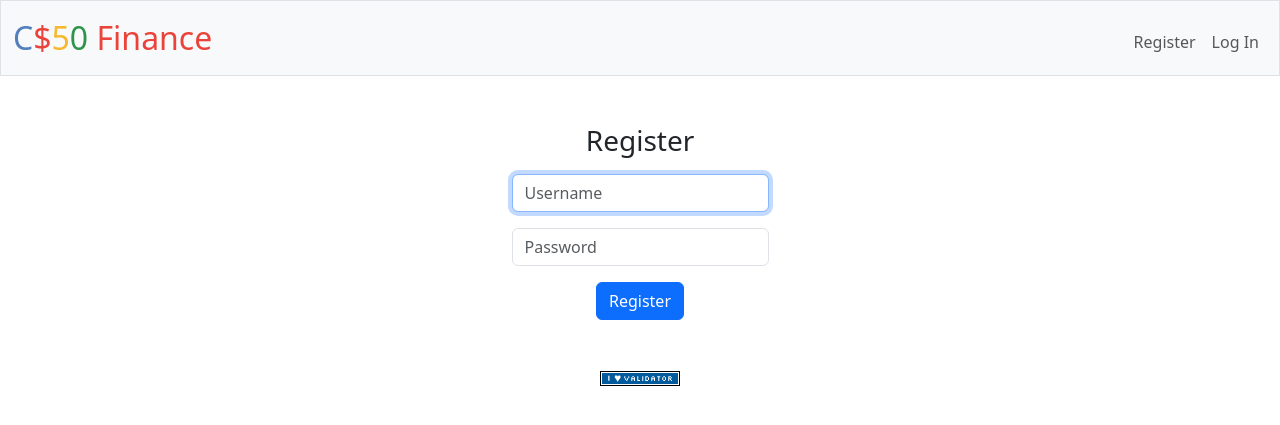
After one commit to kkig/python-finance-web, a Flask app: template finance/templates/register.html in a window 1280 px wide. The commit adds this page. Shown: the top 425 px of the page. Run offline with Flask 3, Linux system fonts and the light colour scheme; the template is opened without the code that fills it, so the values that code supplies are empty.

Commit message:
Added frontend for /auth/register

```diff
--- a/finance/__init__.py
+++ b/finance/__init__.py
@@ -15,7 +15,7 @@ def create_app(test_config=None):
         # used by flask and extensions to keep data safe
         SECRET_KEY="dev",
         # path to SQLite database - it's under app.instance_path
-        DATABASE=os.path.join(app.instance_path, "finance.sqlite"),
+        DATABASE=os.path.join(app.instance_path, "finance.db"),
     )
 
     if test_config is None:
--- a/finance/auth.py
+++ b/finance/auth.py
@@ -20,7 +20,7 @@ def after_request(response):
 @bp.route("/register", methods=["GET", "POST"])
 def register():
     """Register user"""
-    return apology("TODO")
+    return render_template("register.html")
 
 
 @bp.route("/login", methods=["GET", "POST"])
--- a/finance/templates/layout.html
+++ b/finance/templates/layout.html
@@ -1,48 +1,75 @@
 <!DOCTYPE html>
 
 <html lang="en">
-
   <head>
-
-        <meta charset="utf-8">
-        <meta name="viewport" content="initial-scale=1, width=device-width">
+    <meta charset="utf-8" />
+    <meta name="viewport" content="initial-scale=1, width=device-width" />
 
     <!-- http://getbootstrap.com/docs/5.3/ -->
-        <link href="https://cdn.jsdelivr.net/npm/bootstrap@5.3.3/dist/css/bootstrap.min.css" rel="stylesheet" integrity="sha384-QWTKZyjpPEjISv5WaRU9OFeRpok6YctnYmDr5pNlyT2bRjXh0JMhjY6hW+ALEwIH" crossorigin="anonymous">
-        <script src="https://cdn.jsdelivr.net/npm/bootstrap@5.3.3/dist/js/bootstrap.bundle.min.js" integrity="sha384-YvpcrYf0tY3lHB60NNkmXc5s9fDVZLESaAA55NDzOxhy9GkcIdslK1eN7N6jIeHz" crossorigin="anonymous"></script>
+    <link
+      href="https://cdn.jsdelivr.net/npm/bootstrap@5.3.3/dist/css/bootstrap.min.css"
+      rel="stylesheet"
+      integrity="sha384-QWTKZyjpPEjISv5WaRU9OFeRpok6YctnYmDr5pNlyT2bRjXh0JMhjY6hW+ALEwIH"
+      crossorigin="anonymous"
+    />
+    <script
+      src="https://cdn.jsdelivr.net/npm/bootstrap@5.3.3/dist/js/bootstrap.bundle.min.js"
+      integrity="sha384-YvpcrYf0tY3lHB60NNkmXc5s9fDVZLESaAA55NDzOxhy9GkcIdslK1eN7N6jIeHz"
+      crossorigin="anonymous"
+    ></script>
 
     <!-- https://favicon.io/emoji-favicons/money-bag/ -->
-        <link href="/static/favicon.ico" rel="icon">
+    <link href="/static/favicon.ico" rel="icon" />
 
-        <link href="/static/styles.css" rel="stylesheet">
+    <link href="/static/styles.css" rel="stylesheet" />
 
     <title>C$50 Finance: {% block title %}{% endblock %}</title>
-
   </head>
 
   <body>
-
     <nav class="bg-light border navbar navbar-expand-md navbar-light">
       <div class="container-fluid">
-                <a class="navbar-brand" href="/"><span class="blue">C</span><span class="red">$</span><span class="yellow">5</span><span class="green">0</span> <span class="red">Finance</span></a>
-                <button aria-controls="navbar" aria-expanded="false" aria-label="Toggle navigation" class="navbar-toggler" data-bs-target="#navbar" data-bs-toggle="collapse" type="button">
+        <a class="navbar-brand" href="/"
+          ><span class="blue">C</span><span class="red">$</span
+          ><span class="yellow">5</span><span class="green">0</span>
+          <span class="red">Finance</span></a
+        >
+        <button
+          aria-controls="navbar"
+          aria-expanded="false"
+          aria-label="Toggle navigation"
+          class="navbar-toggler"
+          data-bs-target="#navbar"
+          data-bs-toggle="collapse"
+          type="button"
+        >
           <span class="navbar-toggler-icon"></span>
         </button>
         <div class="collapse navbar-collapse" id="navbar">
           {% if session["user_id"] %}
           <ul class="navbar-nav me-auto mt-2">
-                            <li class="nav-item"><a class="nav-link" href="/quote">Quote</a></li>
+            <li class="nav-item">
+              <a class="nav-link" href="/quote">Quote</a>
+            </li>
             <li class="nav-item"><a class="nav-link" href="/buy">Buy</a></li>
             <li class="nav-item"><a class="nav-link" href="/sell">Sell</a></li>
-                            <li class="nav-item"><a class="nav-link" href="/history">History</a></li>
+            <li class="nav-item">
+              <a class="nav-link" href="/history">History</a>
+            </li>
           </ul>
           <ul class="navbar-nav ms-auto mt-2">
-                            <li class="nav-item"><a class="nav-link" href="/logout">Log Out</a></li>
+            <li class="nav-item">
+              <a class="nav-link" href="/auth/logout">Log Out</a>
+            </li>
           </ul>
           {% else %}
           <ul class="navbar-nav ms-auto mt-2">
-                            <li class="nav-item"><a class="nav-link" href="/register">Register</a></li>
-                            <li class="nav-item"><a class="nav-link" href="/login">Log In</a></li>
+            <li class="nav-item">
+              <a class="nav-link" href="/auth/register">Register</a>
+            </li>
+            <li class="nav-item">
+              <a class="nav-link" href="/auth/login">Log In</a>
+            </li>
           </ul>
           {% endif %}
         </div>
@@ -62,25 +89,44 @@
     </main>
 
     <footer class="mb-5">
-            <form action="https://validator.w3.org/check" class="text-center" enctype="multipart/form-data" method="post" target="_blank">
-                <input name="doctype" type="hidden" value="HTML5">
-                <input name="fragment" type="hidden">
-                <input alt="Validate" src="/static/I_heart_validator.png" type="image"> <!-- https://validator.w3.org/ -->
+      <form
+        action="https://validator.w3.org/check"
+        class="text-center"
+        enctype="multipart/form-data"
+        method="post"
+        target="_blank"
+      >
+        <input name="doctype" type="hidden" value="HTML5" />
+        <input name="fragment" type="hidden" />
+        <input
+          alt="Validate"
+          src="/static/I_heart_validator.png"
+          type="image"
+        />
+        <!-- https://validator.w3.org/ -->
       </form>
       <script>
-                document.addEventListener('DOMContentLoaded', function() {
+        document.addEventListener('DOMContentLoaded', function () {
           // Adapted from https://stackoverflow.com/a/10162353
-                    const html = '<!DOCTYPE ' +
+          const html =
+            '<!DOCTYPE ' +
             document.doctype.name +
-                    (document.doctype.publicId ? ' PUBLIC "' + document.doctype.publicId + '"' : '') +
-                    (!document.doctype.publicId && document.doctype.systemId ? ' SYSTEM' : '') +
-                    (document.doctype.systemId ? ' "' + document.doctype.systemId + '"' : '') +
-                    '>\n' + document.documentElement.outerHTML;
-                    document.querySelector('form[action="https://validator.w3.org/check"] > input[name="fragment"]').value = html;
+            (document.doctype.publicId
+              ? ' PUBLIC "' + document.doctype.publicId + '"'
+              : '') +
+            (!document.doctype.publicId && document.doctype.systemId
+              ? ' SYSTEM'
+              : '') +
+            (document.doctype.systemId
+              ? ' "' + document.doctype.systemId + '"'
+              : '') +
+            '>\n' +
+            document.documentElement.outerHTML;
+          document.querySelector(
+            'form[action="https://validator.w3.org/check"] > input[name="fragment"]'
+          ).value = html;
         });
       </script>
     </footer>
-
   </body>
-
 </html>
--- /dev/null
+++ b/finance/templates/register.html
@@ -0,0 +1,27 @@
+{% extends "layout.html" %} {% block title %}Register{% endblock %} {% block
+main %}
+<div class="mb-3">
+  <h3>Register</h3>
+</div>
+<form action="/auth/register" method="post">
+  <div class="mb-3">
+    <input
+      autocomplete="off"
+      autofocus
+      class="form-control mx-auto w-auto"
+      name="username"
+      placeholder="Username"
+      type="text"
+    />
+  </div>
+  <div class="mb-3">
+    <input
+      class="form-control mx-auto w-auto"
+      name="password"
+      placeholder="Password"
+      type="password"
+    />
+  </div>
+  <button class="btn btn-primary" type="submit">Register</button>
+</form>
+{% endblock %}
```
Also changed, not shown: requirements.txt (+20 -6 lines), tests/conftest.py (+39 -7 lines), tests/data.sql (added, +13 -0 lines), tests/schema.sql (added, +10 -0 lines), tests/test_auth.py (added, +11 -0 lines), finance/finance.db (deleted). Lines whose indentation alone changed are shown as unchanged.
